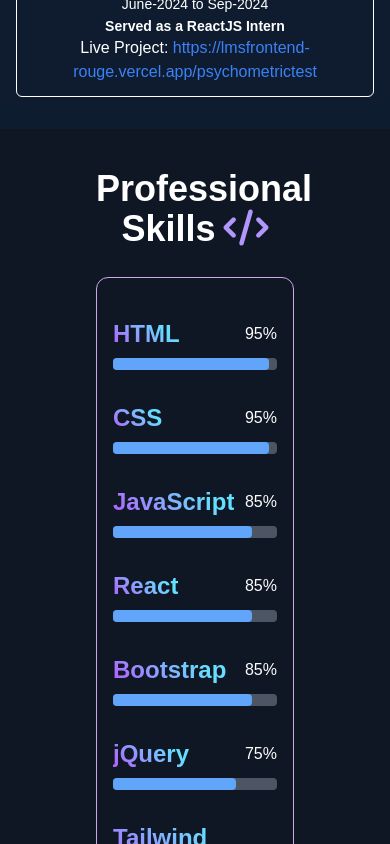
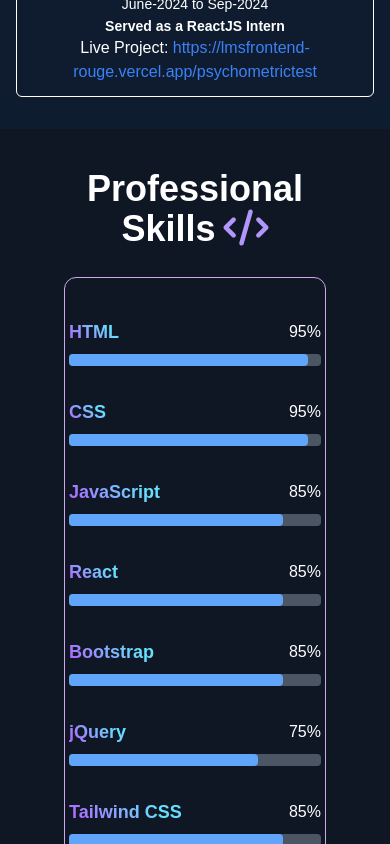
Before and after one commit to Bhavyaraj123/Bhavyaraj-Portfolio, a React (Create React App) app: page / in a window 390 px wide. Shown: the part 3200-4044 px from the top of the page. Built offline with nearby package versions, Linux system fonts and the light colour scheme.

Commit message:
changes in profskills section

```diff
--- a/src/components/Profskills.js
+++ b/src/components/Profskills.js
@@ -21,7 +21,7 @@
 
   <div className='mb-4 '  >
     <div className='flex justify-between items-center mb-2 '>
-      <span className='font-semibold text-2xl  text-transparent bg-clip-text bg-tsecondary'>{name}</span>
+      <span className='font-semibold md:text-2xl text-lg  text-transparent bg-clip-text bg-tsecondary'>{name}</span>
       <span className='text-white'  >{level}%</span>
     </div>
     <div className='relative w-full bg-gray-600 rounded h-3'>
@@ -41,12 +41,12 @@
 
     return(
 
-  <div className='bg-custom-bg mx-24 py-10 'id='skills' data-aos='fade-up' data-aos-delay="300" >
+  <div className='bg-custom-bg md:mx-24 mx-16 py-10 'id='skills' data-aos='fade-up' data-aos-delay="300" >
     <h2 className='text-4xl font-bold pb-7 text-center text-white' data-aos="fade-in" data-aos-delay="300">
       Professional Skills
       <i className="fa-solid ml-2 fa-code" style={{ color: "#B197FC" }}></i>
     </h2>
-    <div className='container mx-auto px-4  w-full border rounded-xl border-[#cca8e9] p-10'>
+    <div className='container mx-auto px-1  w-full border rounded-xl border-[#cca8e9] p-10'>
       <div className='grid grid-cols-1 md:grid-cols-2 gap-4'>
         {skills.map(skill => (
           <SkillBar key={skill.name} name={skill.name} level={skill.level} />
```
Also changed, not shown: src/assets/patar.jpg (added), 1 other file (tests, documents, lock files or other folders).
